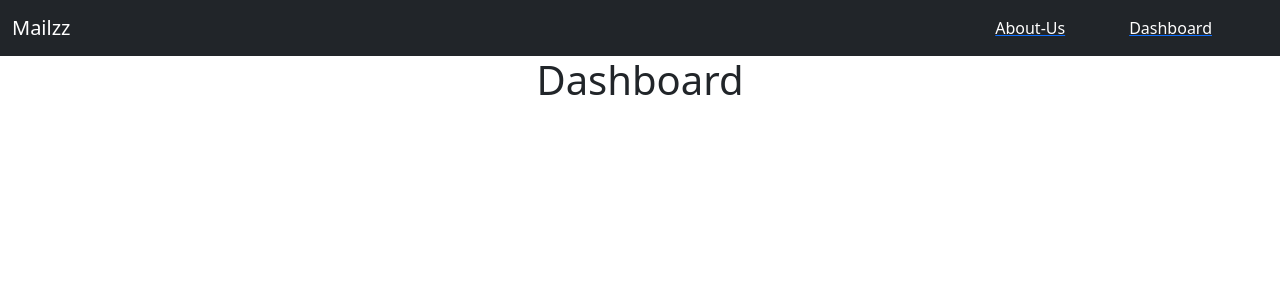
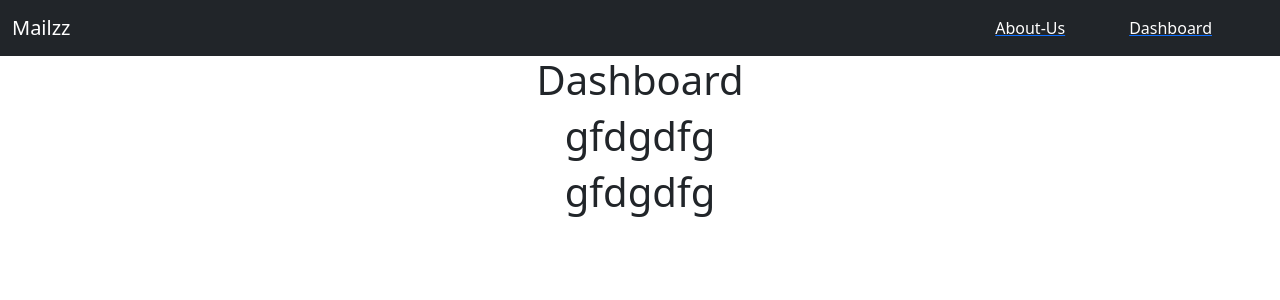
Before and after one commit to SantamRC/mailzz, a React (Create React App) app: page /dashboard in a window 1280 px wide. Shown: the top 300 px of the page. Built offline with nearby package versions, Linux system fonts and the light colour scheme.

Commit message:
dashboard

```diff
--- a/src/Components/Dasboard.jsx
+++ b/src/Components/Dasboard.jsx
@@ -1,9 +1,13 @@
 import React from 'react'
+import {Data} from '../data'
 
 export default function Dasboard() {
     return (
         <div>
             <h1>Dashboard</h1>
+            {Data.map((info)=>
+                <h1>{info.email}</h1>
+            )}
         </div>
     )
 }
--- /dev/null
+++ b/src/data.js
@@ -0,0 +1,28 @@
+export const Data=[
+    {
+        "email":"gfdgdfg",
+        "password":"dgfgdf",
+        "emails":[
+            {
+                "title":"sfdsf",
+                "subject":"dfdf",
+                "body":"dsgf",
+                "recipient":"dfd",
+                "cc":["dsfd","dsgfdg","dsgfdd"]
+            }
+        ]
+    },
+    {
+        "email":"gfdgdfg",
+        "password":"dgfgdf",
+        "emails":[
+            {
+                "title":"sfdsf",
+                "subject":"dfdf",
+                "body":"dsgf",
+                "recipient":"dfd",
+                "cc":["dsfd","dsgfdg","dsgfdd"]
+            }
+        ]
+    }
+]
```
